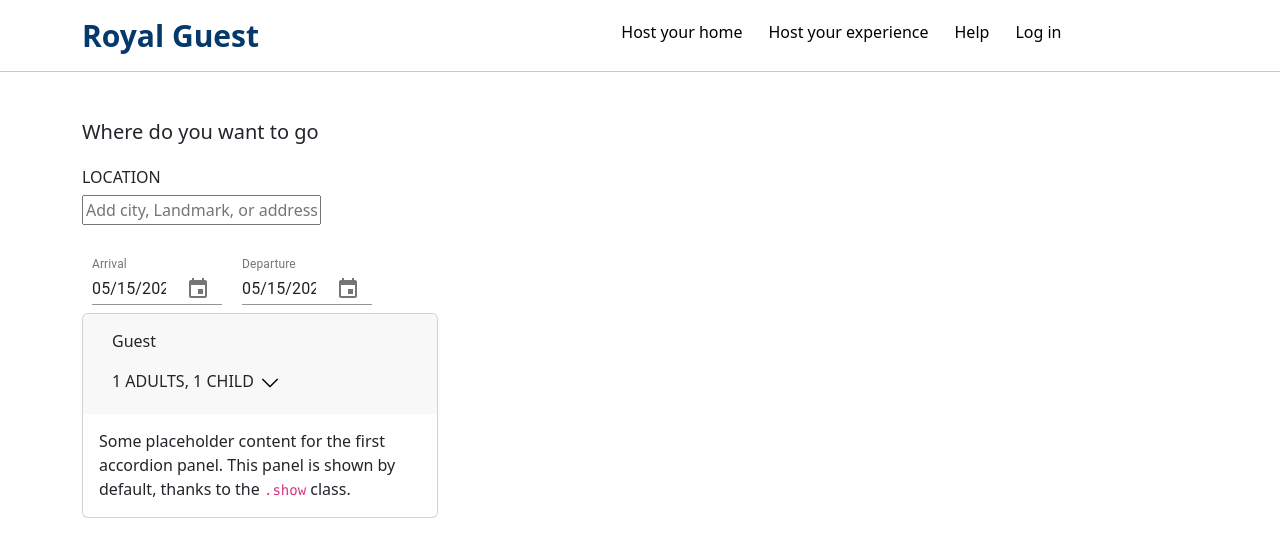
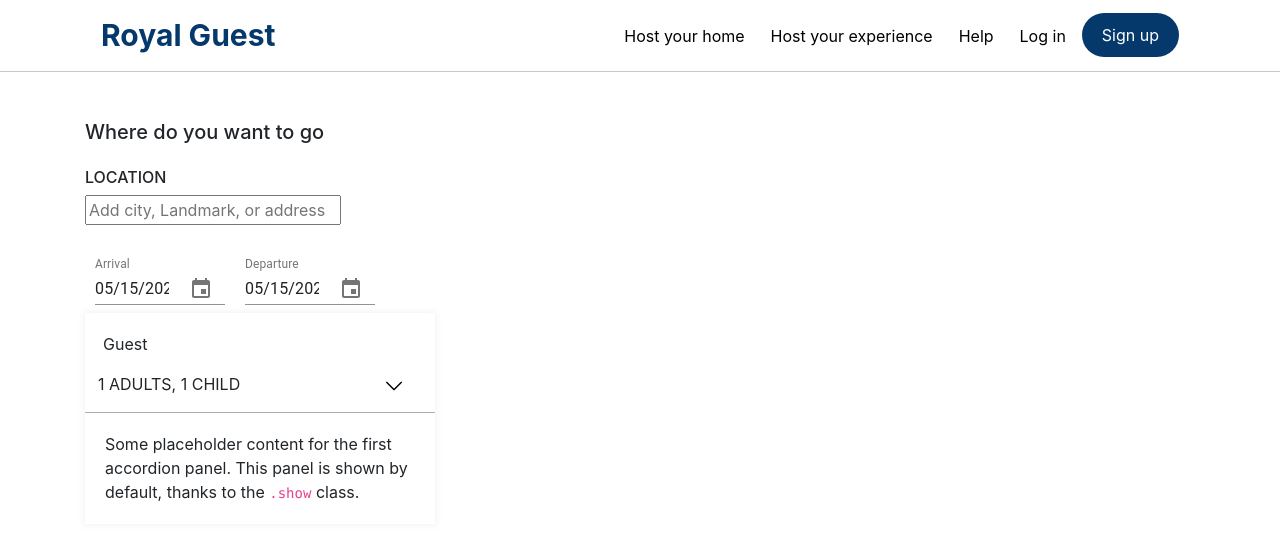
Before and after one commit to mdumar112233/royal-guest-full-stact-project, a React (Create React App) app in the folder client/: page / in a window 1280 px wide. Shown: the top 556 px of the page. Built offline with nearby package versions, Linux system fonts and the light colour scheme.

Commit message:
added new code

```diff
--- a/client/src/Components/Home/SearchAndReview.js
+++ b/client/src/Components/Home/SearchAndReview.js
@@ -10,6 +10,7 @@ import downArrow from '../../images/down-arrow.png';
 import upArrow from '../../images/upload.png';
 import plus from '../../images/plus.png';
 import minus from '../../images/remove.png';
+import './SearchSection.css';
 
 const SearchAndReview = () => {
 
@@ -32,7 +33,7 @@ const SearchAndReview = () => {
     return (
         <div className='container'>
             <div className="row">
-                <div className="col-md-4 search-section">
+                <div className="col-md-4  search-section">
                     <h5 className='mt-5 mb-4'>Where do you want to go</h5>
                     <div className="location-bar mt-3 mb-3">
                         <h6>LOCATION</h6>
@@ -74,12 +75,12 @@ const SearchAndReview = () => {
                     </div>
                     <div className="select-guest">
                     <div class="accordion" id="accordionExample">
-                        <div class="card">
-                            <div class="card-header border-0" id="headingOne" style={{height: '100px'}}>
+                        <div class="card border-0">
+                            <div class="card-header border-0" id="headingOne" style={{height: '100px',background: '#fff'}}>
                             <h2 class="mb-0">
                                 <button class="btn  btn-block text-left " type="button" data-toggle="collapse" data-target="#collapseOne" aria-expanded="true" aria-controls="collapseOne">
-                                <p>Guest</p>
-                                <div className="dropdown-btn d-flex">
+                                <p style={{marginLeft: '-15px'}}>Guest</p>
+                                <div className="dropdown-btn d-flex justify-content-between">
                                     <div className="guest-count">
                                     <p style={{width: '150px'}}>1 ADULTS, 1 CHILD</p>
                                     </div>
--- a/client/src/Components/Home/SearchSection.css
+++ b/client/src/Components/Home/SearchSection.css
@@ -0,0 +1,13 @@
+.select-guest{
+    box-shadow: 0 0 7px 2px #f5f5f5;
+}
+.btn:focus{
+    outline: unset;
+    box-shadow: unset;
+}
+#headingOne{
+    border-bottom: 1px solid rgb(173, 173, 173) !important;
+}
+.dropdown-btn{
+    margin-left: -20px;
+}
--- a/client/src/index.js
+++ b/client/src/index.js
@@ -3,7 +3,6 @@ import ReactDOM from 'react-dom';
 import './index.css';
 import App from './App';
 import reportWebVitals from './reportWebVitals';
-import 'bootstrap/dist/css/bootstrap.min.css';
 
 ReactDOM.render(
   <React.StrictMode>
```
